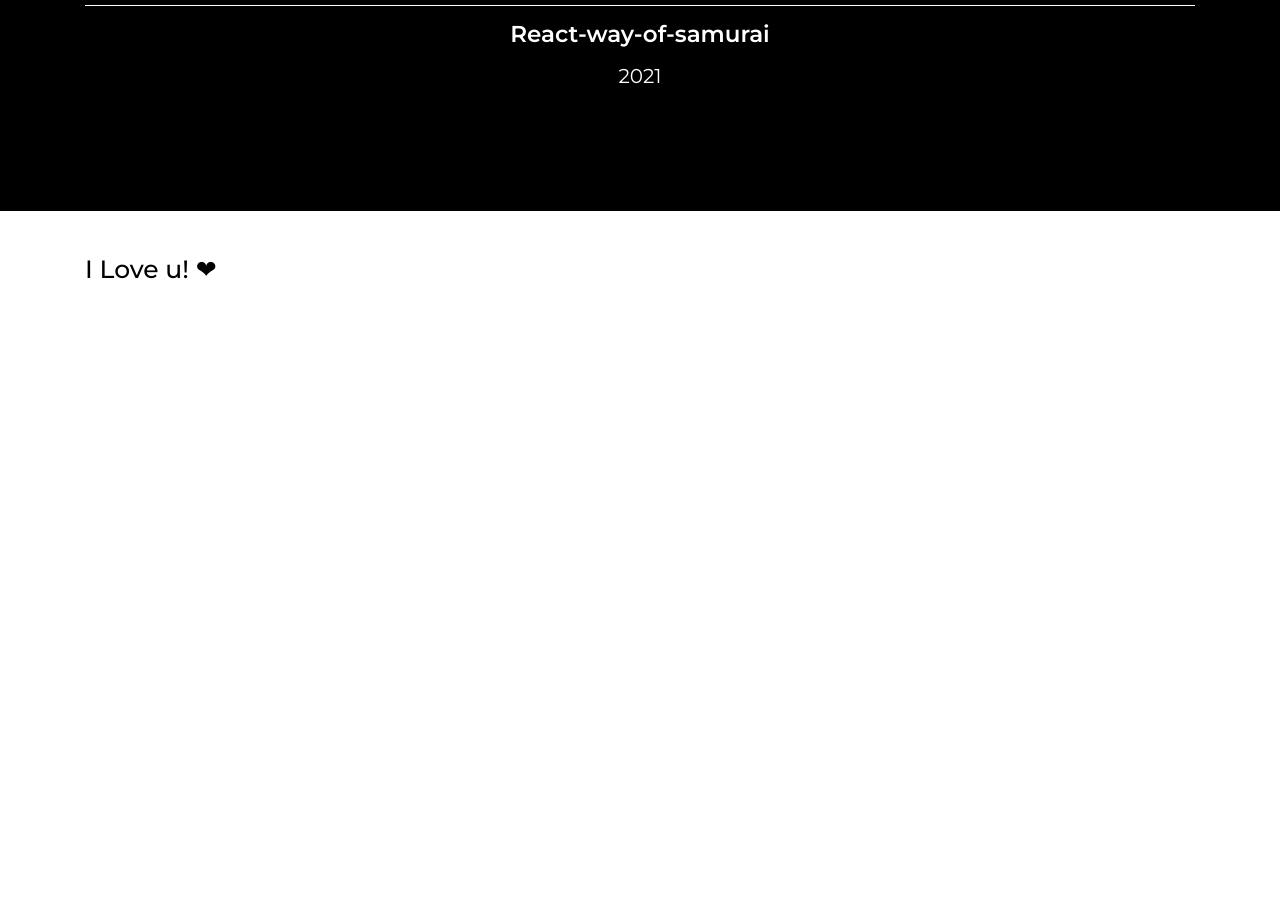
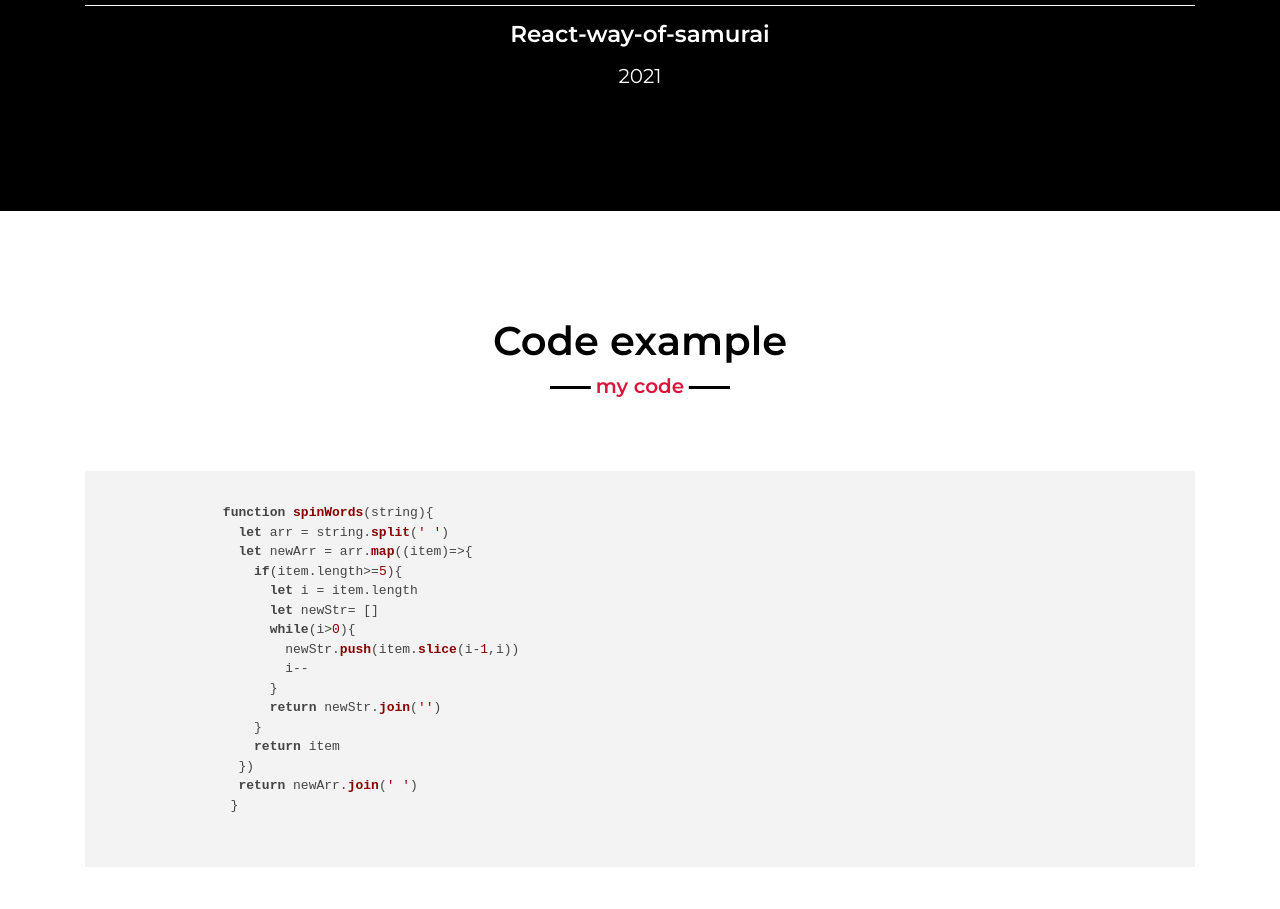
Before and after one commit to SeroffiM/SeroffiM.github.io, a plain HTML site: page index.html in a window 1280 px wide. Shown: the part 3272-4181 px from the top of the page. Before the commit the page ends 3561 px from the top, so only its background shows below. Drawn offline with nearby package versions, Linux system fonts and the light colour scheme.

Commit message:
feat: add code section

```diff
--- a/index.html
+++ b/index.html
@@ -184,14 +184,14 @@
           </div>
         </div>
       </section>
-      <!-- <section class="section code" id="code">
+      <section class="section code" id="code">
         <div class="wrapper">
           <h2 class="section-title code__title">
             Code example
           </h2>
           <div>
             <pre>
-              <code>
+              <code class="language-javascript">
                 function spinWords(string){
                   let arr = string.split(' ')
                   let newArr = arr.map((item)=&gt;{
@@ -213,7 +213,7 @@
             </pre>
           </div>
         </div>
-      </section> -->
+      </section>
     </main>
     <footer class="footer">
       <div class="wrapper">
```
